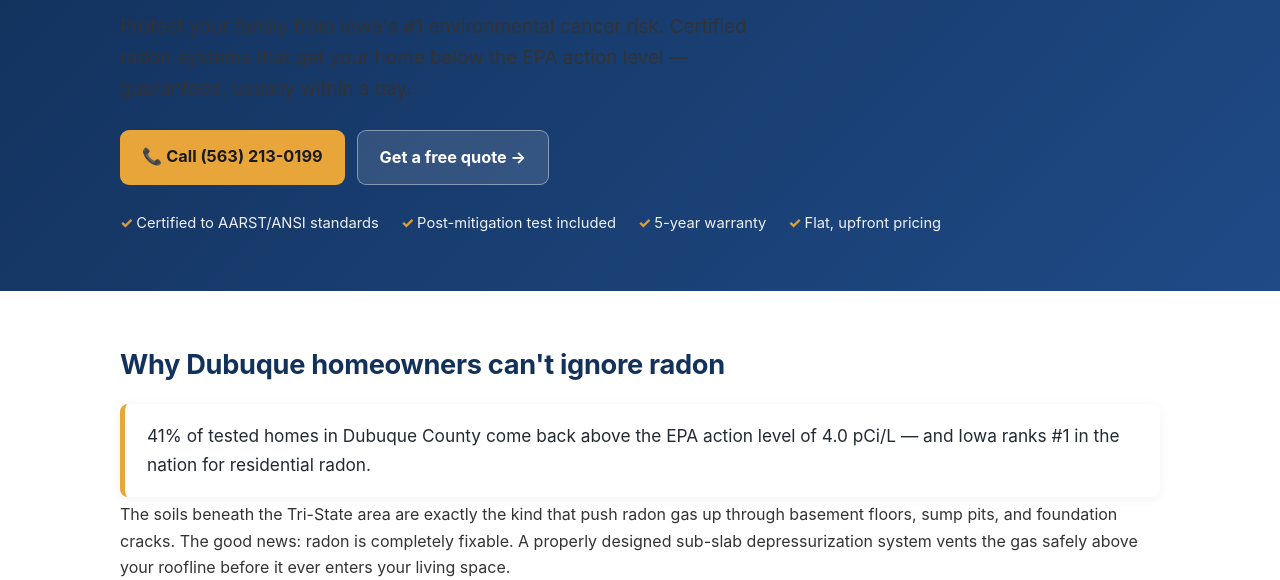
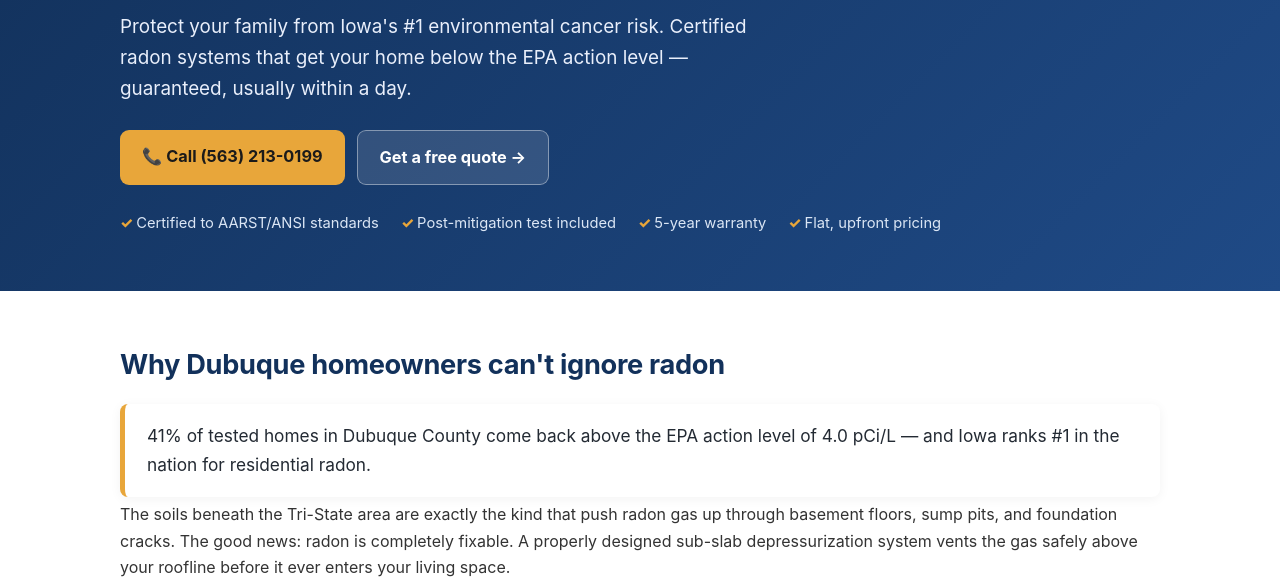
Before and after one commit to offrd-ai/adspace100K, a plain HTML site: page dubuque/index.html in a window 1280 px wide. Shown: the part 220-800 px from the top of the page. Drawn offline with Linux system fonts and the light colour scheme.

Commit message:
Add styles for hero paragraph and trust section

```diff
--- a/dubuque/styles.css
+++ b/dubuque/styles.css
@@ -52,3 +52,5 @@ footer .cols{display:grid;grid-template-columns:repeat(auto-fit,minmax(200px,1fr
 footer h4{color:#fff;margin-bottom:10px;font-size:1rem}
 footer .fine{border-top:1px solid rgba(255,255,255,.15);margin-top:26px;padding-top:16px;opacity:.8;font-size:.84rem}
 @media(max-width:820px){nav.main{display:none}.hero h1{font-size:1.8rem}}
+
+.hero p.lead{color:#e9effb;opacity:1}.trust{opacity:1;color:#dbe6f5}
```
